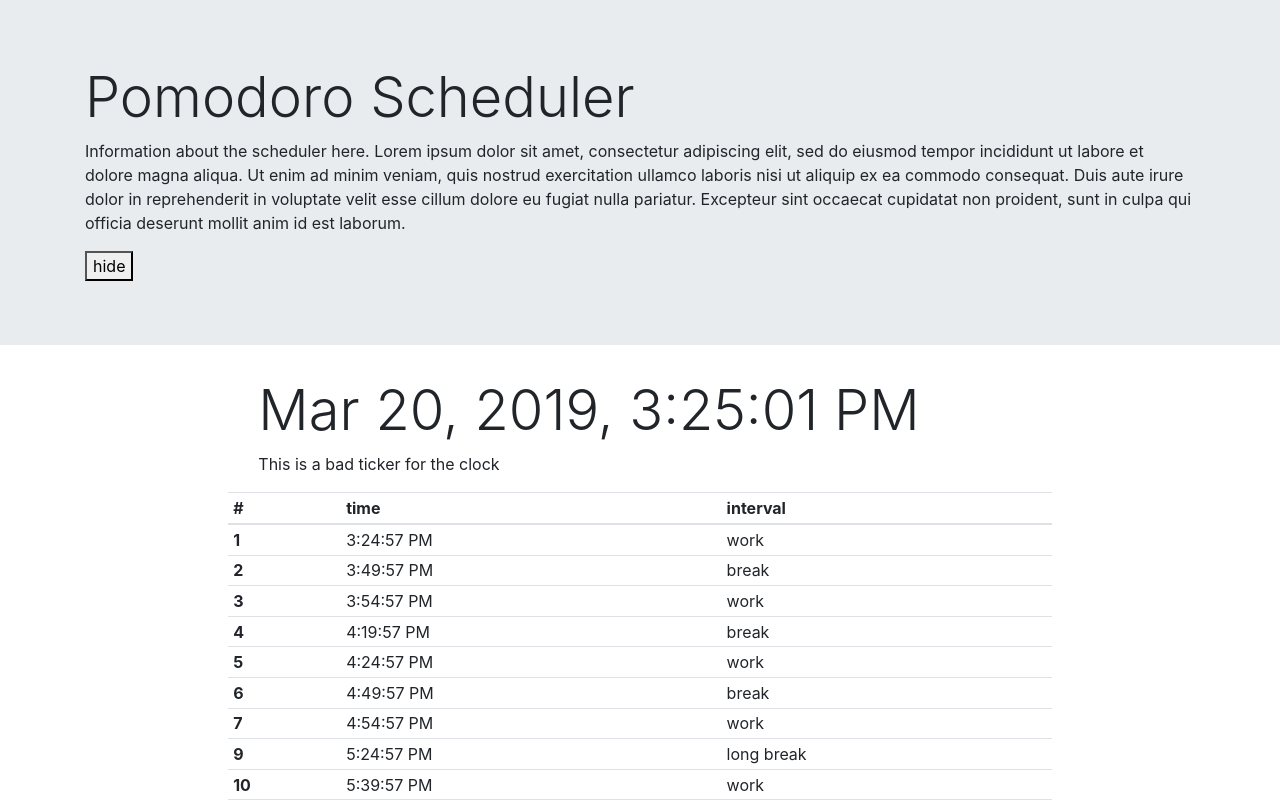
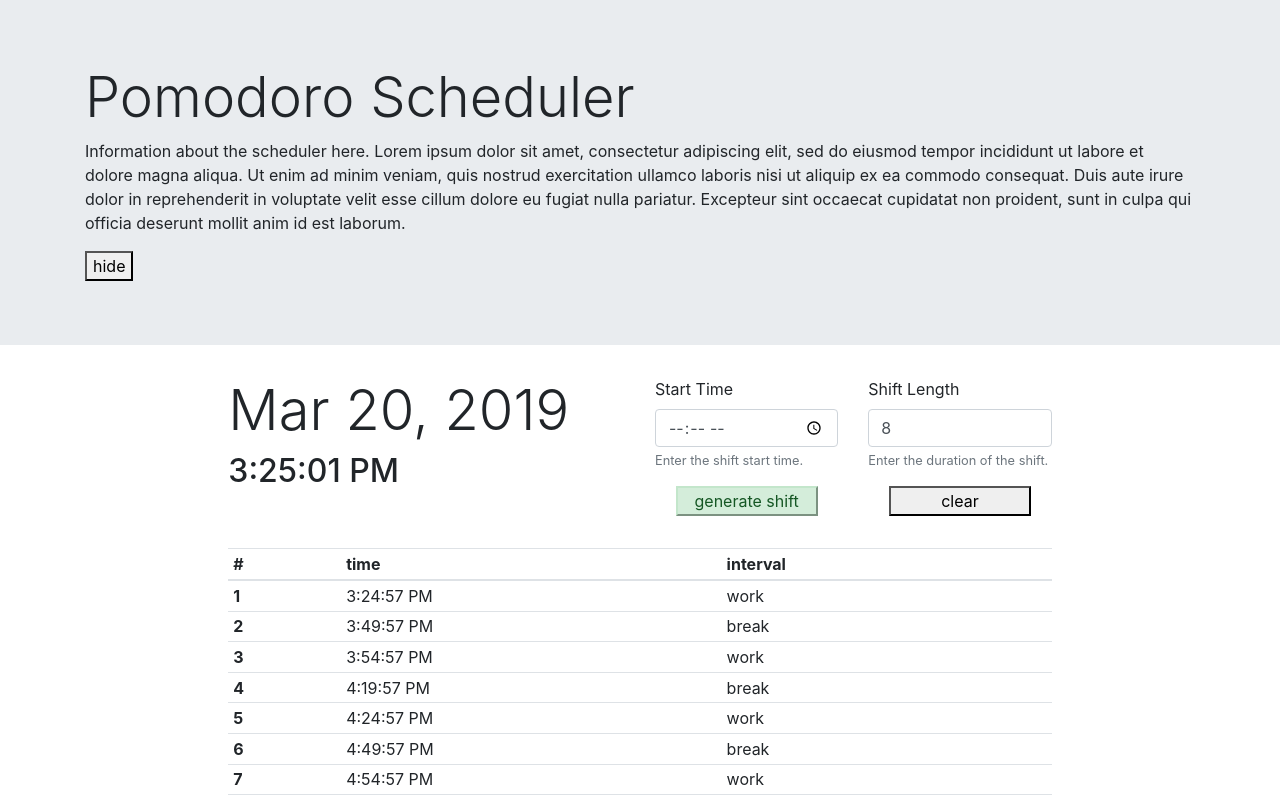
Before and after one commit to shaneGoose/angular-pomsched13, an Angular app: page / in a window 1280 px wide. Shown: the top 800 px of the page. Built offline with nearby package versions, Linux system fonts and the light colour scheme.

Commit message:
4 files modified - form for start time and shift length

```diff
--- a/src/app/app.module.ts
+++ b/src/app/app.module.ts
@@ -1,6 +1,6 @@
 import { NgModule } from '@angular/core';
 import { BrowserModule } from '@angular/platform-browser';
-import { FormsModule } from '@angular/forms';
+import { ReactiveFormsModule } from '@angular/forms';
 import { BrowserAnimationsModule } from '@angular/platform-browser/animations';
 
 import { AppComponent } from './app.component';
@@ -9,7 +9,7 @@ import { PomodoroComponent } from './pomodoro/pomodoro.component';
 
 
 @NgModule({
-  imports:      [ BrowserModule, FormsModule, BrowserAnimationsModule ],
+  imports:      [ BrowserModule, BrowserAnimationsModule, ReactiveFormsModule ],
   declarations: [
     AppComponent,
     TitleComponent,
--- a/src/app/pomodoro/pomodoro.component.css
+++ b/src/app/pomodoro/pomodoro.component.css
@@ -0,0 +1,3 @@
+button {
+  margin-bottom: 1em
+}
--- a/src/app/pomodoro/pomodoro.component.html
+++ b/src/app/pomodoro/pomodoro.component.html
@@ -1,9 +1,29 @@
 <div class="col-lg-8 mx-auto">
-  <div>
-    <div class="col-lg-12">
-      <div class="container">
-        <h1 class="display-4">{{jClock | date:'medium'}}</h1>
-        <p>This is a bad ticker for the clock</p>
+	<div>
+		<div class="row">
+			<div class="col-lg-6">
+				<h2 class="display-4">{{jClock | date:'mediumDate'}}</h2>
+        <h2>{{jClock | date:'mediumTime'}}</h2>
+			</div>
+			<div class="col">
+				<form [formGroup]="form" (ngSubmit)="onSubmit(form.value)">
+					<div class="row">
+						<div class="form-group col">
+							<label for="userStartInput">Start Time</label>
+              <input type="time" class="form-control" id="uTimeInput" />
+              <small id="startTimeHelp" class="form-text text-muted">Enter the shift start time.</small>
+            </div>
+          <div class="form-group col">
+            <label for="userLengthInput">Shift Length</label>
+            <input type="number" class="form-control" id="uLengthInput" formControlName="userShift" min="6" max="16" />
+            <small id="shiftLengthHelp" class="form-text text-muted">Enter the duration of the shift.</small>
+          </div>
+          </div>
+          <div class="row">
+            <button class="alert-success col-4 mx-auto" type="submit">generate shift</button>
+            <button class="col-4 mx-auto" type="button" (click)="resetShiftMaker()">clear</button>
+          </div>
+        </form>
       </div>
     </div>
     <table class="table table-sm">
--- a/src/app/pomodoro/pomodoro.component.ts
+++ b/src/app/pomodoro/pomodoro.component.ts
@@ -1,4 +1,5 @@
 import { Component, OnInit } from '@angular/core';
+import { FormGroup, FormControl } from '@angular/forms';
 import {
   trigger,
   state,
@@ -10,7 +11,7 @@ import {
 @Component({
   selector: 'pom-sched',
   templateUrl: './pomodoro.component.html',
-  styleUrls: ['./pomodoro.component.css'],
+  styleUrls: ['./pomodoro.component.css']/*,
   animations: [
     trigger('flash', [
       state('high', style({
@@ -19,13 +20,13 @@ import {
       })),
       state('low', style({
         opacity: 0.15,
-        color: 'red'
+        backgroudColor: 'red'
       })),
       transition('high <=> low', [
         animate('1s')
       ])
     ])
-  ]
+  ]*/
 })
 export class PomodoroComponent implements OnInit {
   //Instance Variables
@@ -42,6 +43,8 @@ export class PomodoroComponent implements OnInit {
   private fortyfiveCounter: number = 0;
   private shiftCounter: number = 0;
 
+  form;
+
   constructor() { }
 
   ngOnInit() {
@@ -50,6 +53,23 @@ export class PomodoroComponent implements OnInit {
     this.ticker = setInterval(this.tick, 150);
     this.makeSchedule(8);
     this.activeRow = 1;
+
+    //Form building
+    this.form = new FormGroup({
+      userStartTime: new FormControl(Date.now()),
+      userShift: new FormControl(8)
+    })
+  }
+
+  //Form functions
+  resetShiftMaker = () => {
+    //alert("Shift reset was pressed!");
+    this.form.reset({userStartTime: Date.now(), userShift: 8});
+    //alert("userShift = " + this.form.userShift);
+  }
+
+  onSubmit = (shift) => {
+    console.log(shift);
   }
 
   ngOnDestroy() {
@@ -114,7 +134,7 @@ export class PomodoroComponent implements OnInit {
 
       //Backend mods for double shifts (greater than 8 hours)
 
-      //append retire to the schedule
+      //append 'retire' to the schedule
       if (accum >= length * 60 * MIN_TO_MS) {
         temp = { id: id++, time: new Date(runTime), interval: 'retire' };
         this.rows.push(temp);
```
